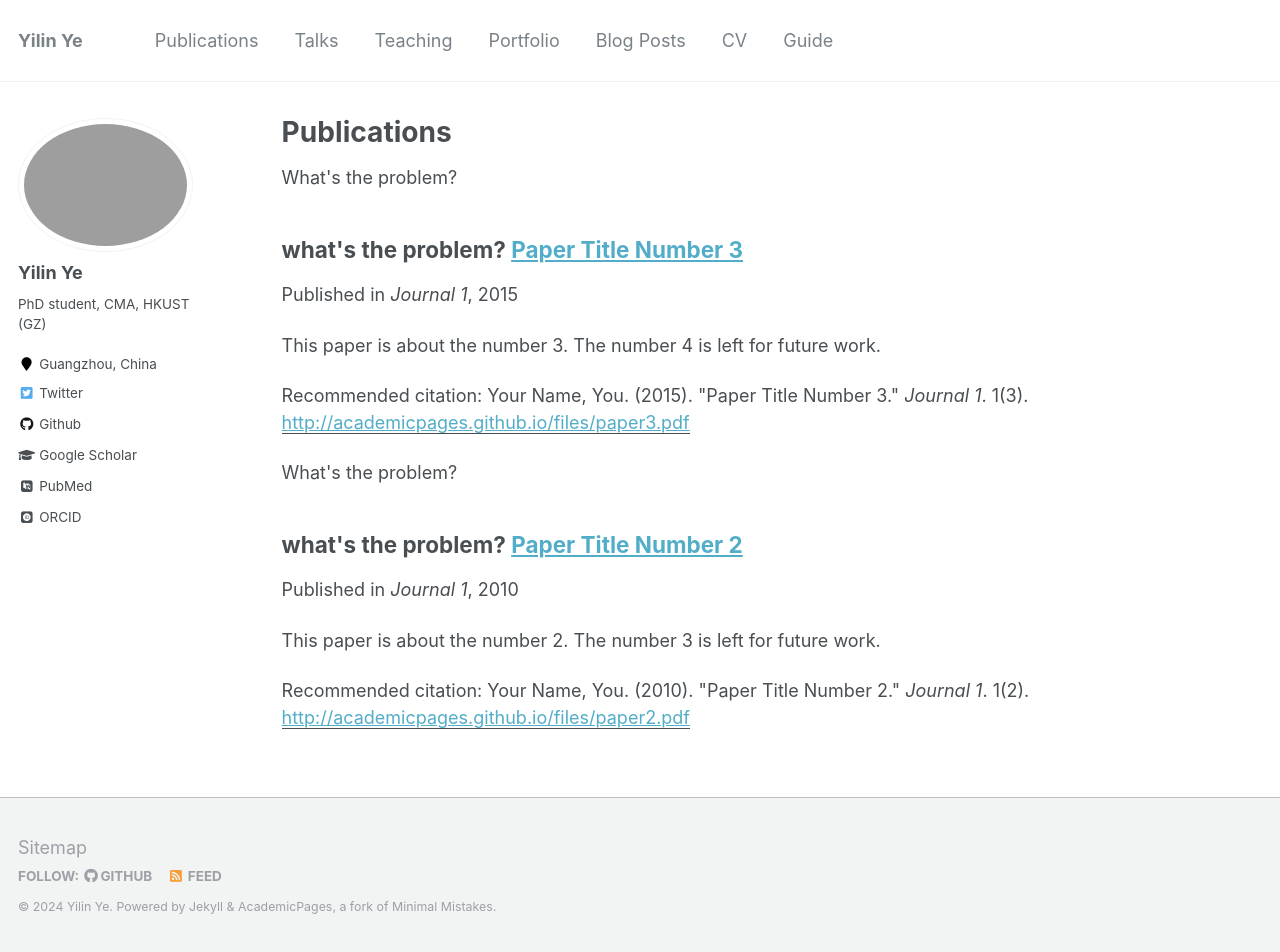
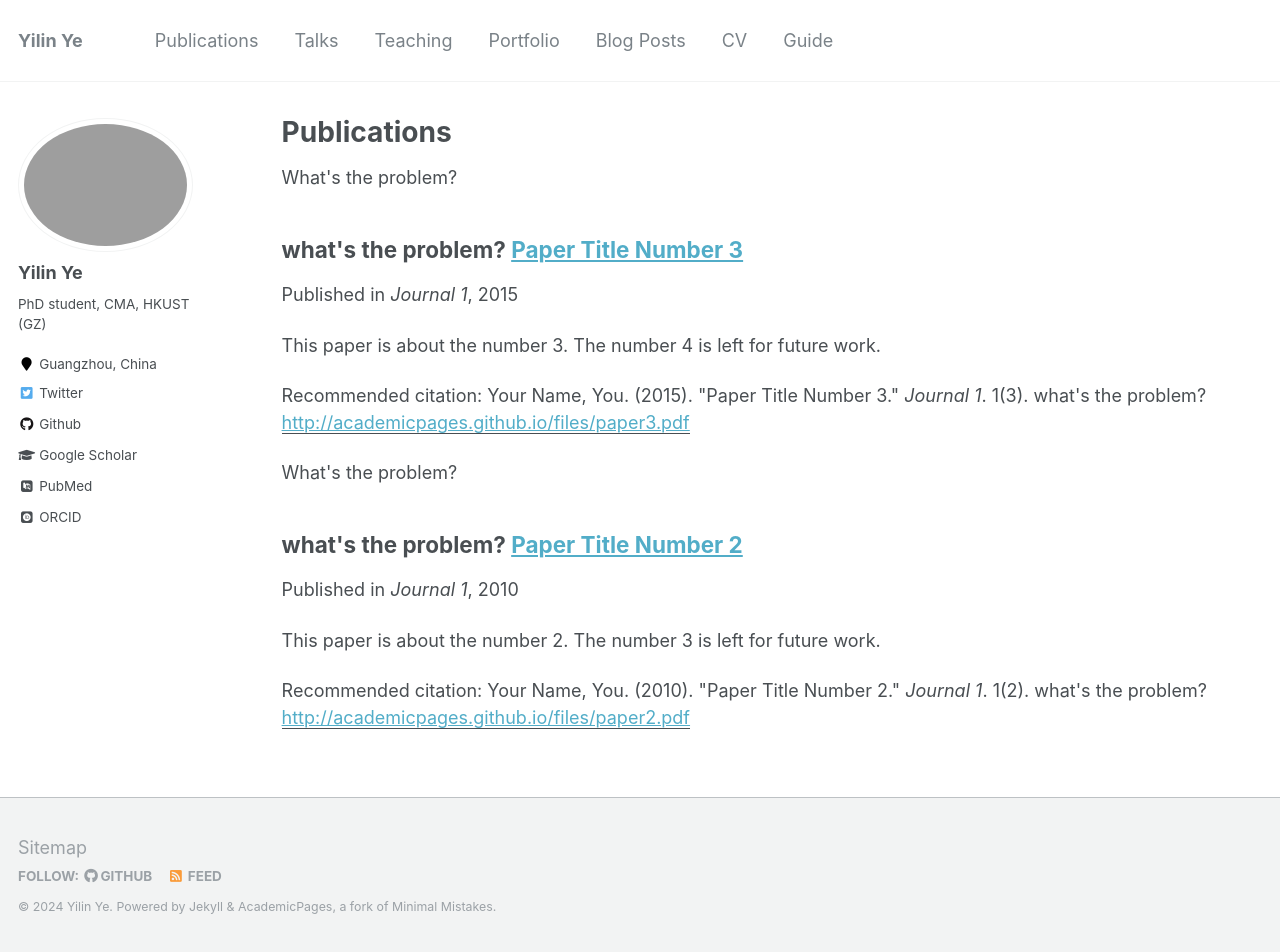
Before and after one commit to yilinye/yilinye.github.io, a Jekyll site: the page built from _pages/publications.md, in a window 1280 px wide and 952 px high. Built offline with Jekyll 4.4.1, drawn with Linux system fonts in a browser that asks for light colours; some web fonts are replaced; a file with an impossible date is left out.

Commit message:
Update archive-single.html

```diff
--- a/_includes/archive-single.html
+++ b/_includes/archive-single.html
@@ -55,9 +55,9 @@
     {% endif %}
 
     {% if post.citation and post.paperurl %}
-      <p>Recommended citation: {{ post.citation }} <a href="{{ post.paperurl }}"><u>{{ post.paperurl }}</u></a></p>
+      <p>Recommended citation: {{ post.citation }} what's the problem?<a href="{{ post.paperurl }}"><u>{{ post.paperurl }}</u></a></p>
     {% elsif post.citation %}
-      <p>Recommended citation: {{ post.citation }} </p>
+      <p>Recommended citation: {{ post.citation }} what's the problem?</p>
     {% elsif post.paperurl %}
       <p>Download <a href=" {{ post.paperurl }} "><u>here</u></a></p>
     {% endif %}
```
